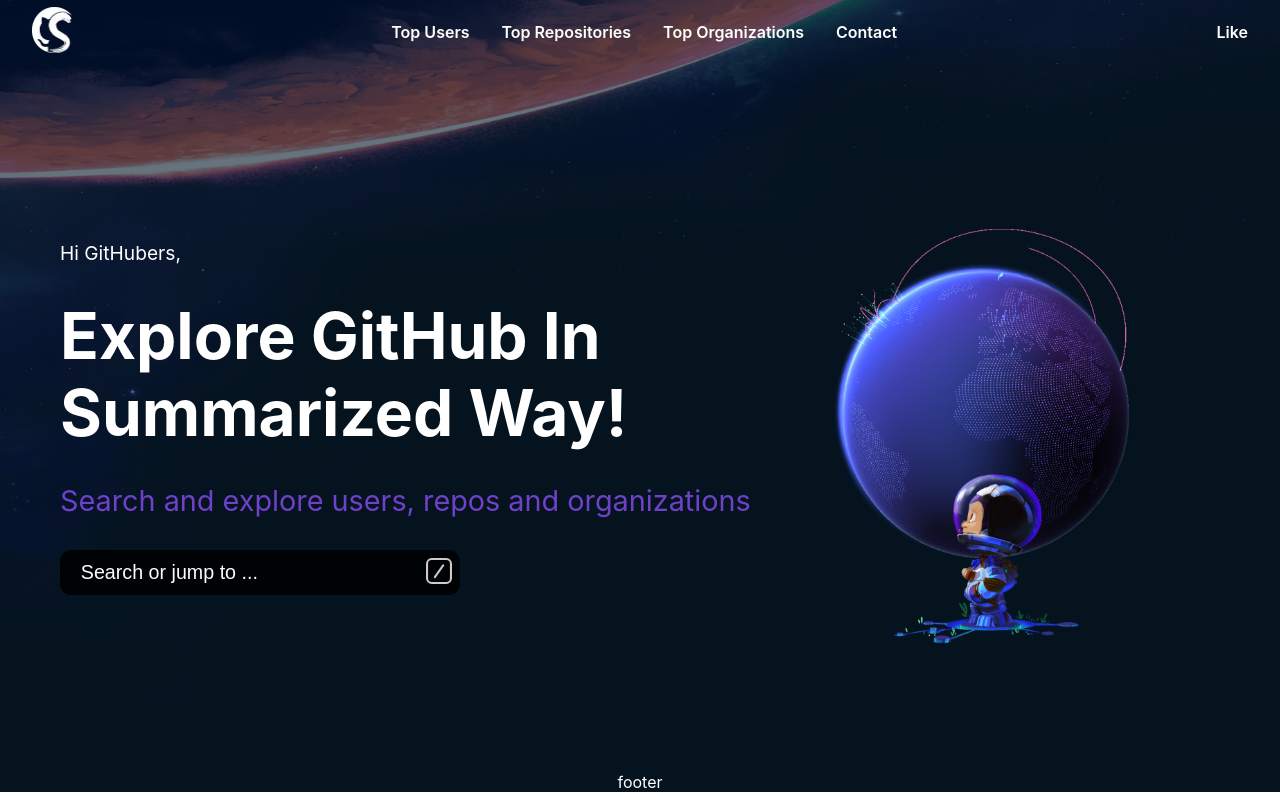
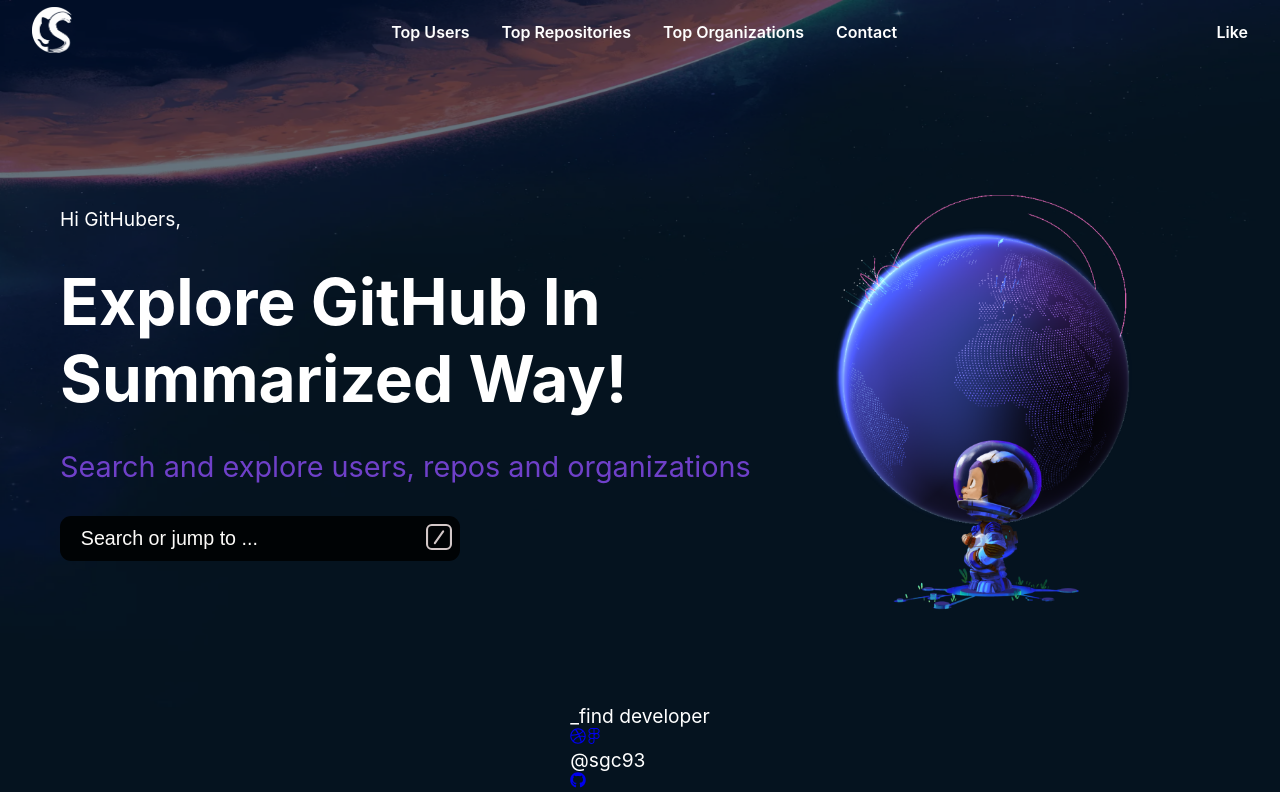
Before and after one commit to sgc93/GITs, a React (Create React App) app: page / in a window 1280 px wide. Built offline with nearby package versions, Linux system fonts and the light colour scheme.

Commit message:
add Footer Component for Homepage

```diff
--- a/src/Pages/HomePage/HomePage.js
+++ b/src/Pages/HomePage/HomePage.js
@@ -1,3 +1,4 @@
+import { FaDribbble, FaFigma, FaGithub } from "react-icons/fa";
 import bg from "../../assets/earth.png";
 import logo from "../../assets/gits.png";
 import moon from "../../assets/moon.png";
@@ -64,6 +65,30 @@ function Body() {
 	);
 }
 
+function Footer() {
+	return (
+		<div className="app__home-overlay_footer">
+			<div className="footer-address">
+				<p className="p__small">_find developer</p>
+				<div className="links">
+					<a href="#dribble">
+						<FaDribbble />
+					</a>
+					<a href="#dribble">
+						<FaFigma />
+					</a>
+				</div>
+			</div>
+			<div className="footer-git">
+				<p className="p__small">@sgc93</p>
+				<a href="#github">
+					<FaGithub />
+				</a>
+			</div>
+		</div>
+	);
+}
+
 function HomePage() {
 	return (
 		<div className="app__home">
@@ -73,7 +98,7 @@ function HomePage() {
 			<div className="app__home-overlay">
 				<Header />
 				<Body />
-				<div className="app__home-overlay_footer">footer</div>
+				<Footer />
 			</div>
 		</div>
 	);
```
